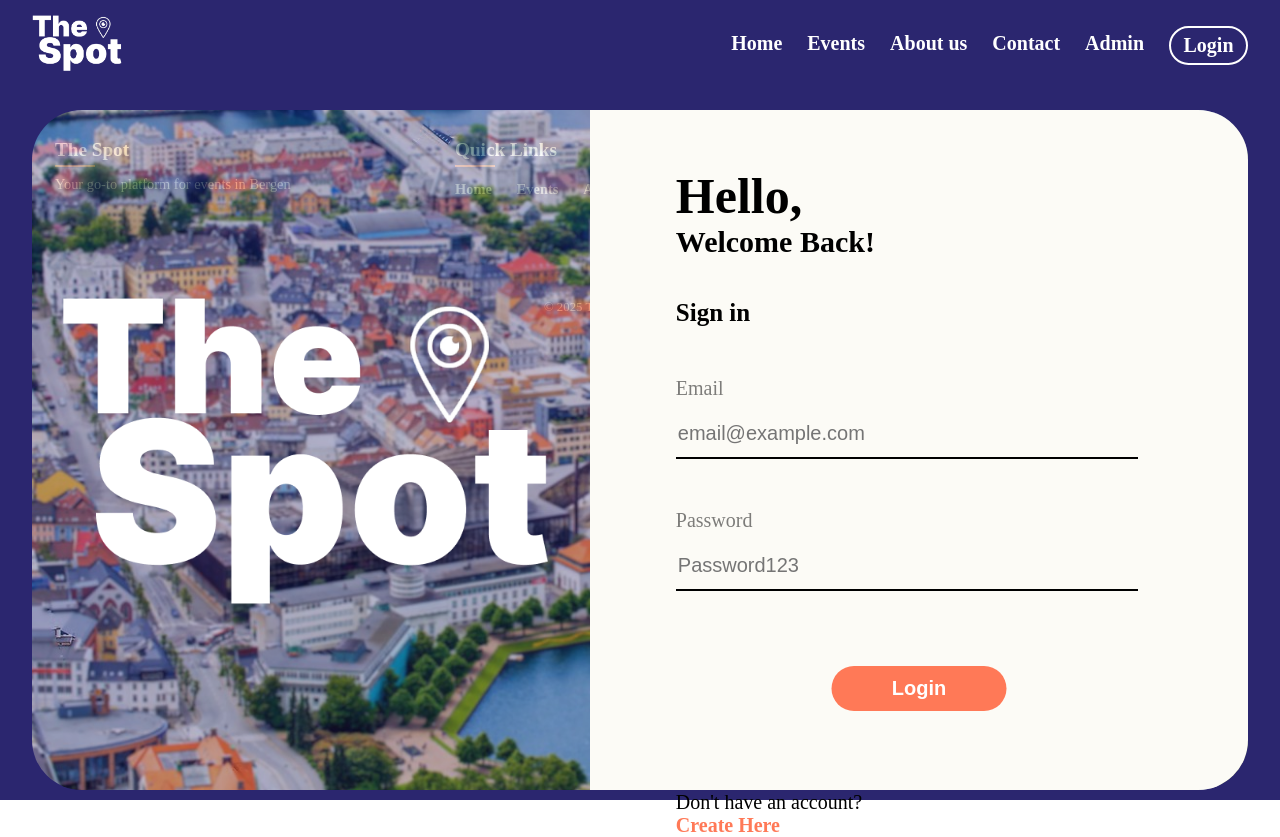
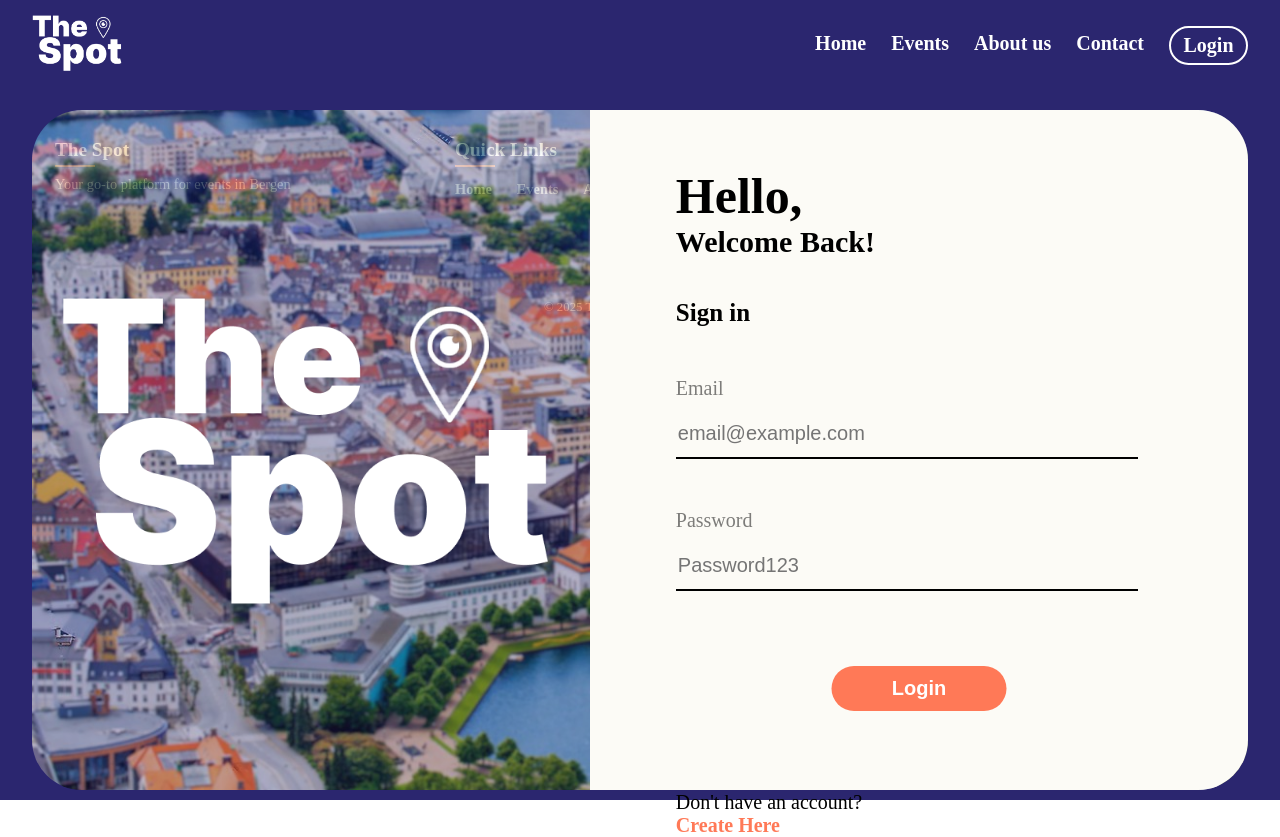
Before and after one commit to werivik/Agency2, a React (Vite) app: page /login in a window 1280 px wide. Built offline with nearby package versions, Linux system fonts and the light colour scheme.

Commit message:
Update Header.jsx

```diff
--- a/src/components/Header/Header.jsx
+++ b/src/components/Header/Header.jsx
@@ -12,7 +12,6 @@ function Header() {
           <Link to="/events" >Events</Link>
           <Link to="/about" >About us</Link>
           <Link to="/contact" >Contact</Link>
-          <Link to="/admin" >Admin</Link>
           <Link to="/loginoptions" className={styles.headerLoginButton} >Login</Link>
         </ul>
       </nav>
```
